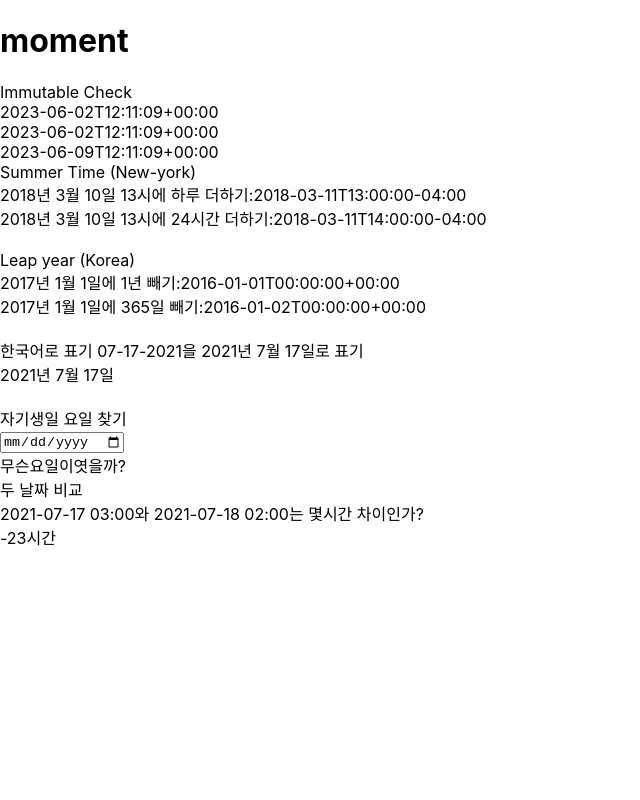
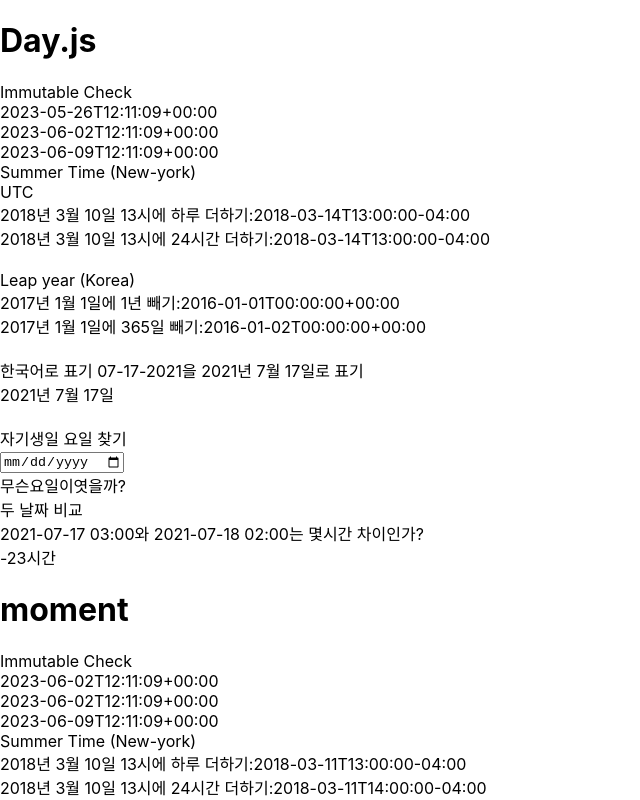
Before and after one commit to hykimyong/cra, a React (Create React App) app: page / in a window 1280 px wide. Shown: the top 800 px of the page, without its empty margins (0-640 px from the left). Built offline with nearby package versions, Linux system fonts and the light colour scheme; the HTML template or start-up script is replaced by a standard one.

Commit message:
dayjs
가볍고, 문서가 정갈하고, 간단한 기능 적용할때 좋다
타임존->plugin/timezone plugin/utc
format/비교 ->원하는 스타일로 표기가능
가벼움 -> tree shaking X

```diff
--- a/package.json
+++ b/package.json
@@ -9,6 +9,7 @@
     "@testing-library/jest-dom": "^5.16.5",
     "@testing-library/react": "^13.4.0",
     "@testing-library/user-event": "^13.5.0",
+    "dayjs": "^1.11.7",
     "moment": "^2.29.4",
     "moment-timezone": "^0.5.42",
     "react": "^18.2.0",
--- a/src/App.js
+++ b/src/App.js
@@ -1,5 +1,6 @@
 // import logo from './logo.svg';
 import './App.css';
+import DayjsExample from './components/Dayjs/DayjsExample';
 import MomentExample from './components/MomentExample/MomentExample';
 // import Example from './components/3-11.Portal/Example';
 // import Component from './components/3-14.PropTypes/Component';
@@ -23,6 +24,7 @@
 function App() {
   return (
     <>
+    <DayjsExample/>
     <MomentExample/>
     </>
   );
--- /dev/null
+++ b/src/components/Dayjs/DayjsExample.jsx
@@ -0,0 +1,69 @@
+import React, { useRef, useState } from 'react'
+import dayjs from 'dayjs';
+import 'dayjs/locale/ko';
+import utc from 'dayjs/plugin/utc';
+import timezone from 'dayjs/plugin/timezone';
+
+dayjs.locale('ko');
+dayjs.extend(utc);
+dayjs.extend(timezone);
+
+export default function DayjsExample() {
+    const dayjsDate = dayjs();
+    const newDayjstDate = dayjsDate.add(1,'week');
+    const cloneNewDayjsDate = newDayjstDate.clone().add(1,'week');
+
+    const [day, setDay] = useState("");
+    const birthDayRef = useRef(null);
+    const handleBirthDayChange = (event)=>{
+        setDay(dayjs(event.target.value,"YYYY-MM-DD").format("dddd"));
+    }
+
+  return (
+    <div>
+        <h1>Day.js</h1>
+        <div>Immutable Check</div>
+        <div>
+            {dayjsDate.format()}
+            <br></br>
+            {newDayjstDate.format()}
+            <br></br>
+            {cloneNewDayjsDate.format()}
+            <br></br>
+        </div>
+        <div>Summer Time (New-york)</div>
+        <div>{dayjs.tz.guess()}</div>
+        <div>
+            2018년 3월 10일 13시에 하루 더하기:
+            {dayjs.tz("2018-03-13 13:00:00",'America/New_York').add(1,"day").format()}
+        </div>
+        <div>
+            2018년 3월 10일 13시에 24시간 더하기:
+            {dayjs.tz("2018-03-13 13:00:00",'America/New_York').add(24,"hours").format()}
+        </div>
+        <br></br>
+        <div>Leap year (Korea)</div>
+        <div>
+            2017년 1월 1일에 1년 빼기:
+            {dayjs("2017-01-01").subtract(1,"year").format()}
+        </div>
+        <div>
+            2017년 1월 1일에 365일 빼기:
+            {dayjs("2017-01-01").subtract(365,"day").format()}
+        </div>
+        <br></br>
+        <div>한국어로 표기 07-17-2021을 2021년 7월 17일로 표기</div>
+        <div>{dayjs("07-17-2021").format("YYYY년 M월 DD일")}</div>
+        <br></br>
+        <div>자기생일 요일 찾기</div>
+        <div>
+            <input type="date" ref={birthDayRef} onChange={handleBirthDayChange}></input>
+            <div>무슨요일이엿을까?</div>
+            <div>{day}</div>
+        </div>
+        <div>두 날짜 비교</div>
+        <div>2021-07-17 03:00와 2021-07-18 02:00는 몇시간 차이인가?</div>
+        <div>{`${dayjs("2021-07-17 03:00").diff(dayjs("2021-07-18 02:00"), "hours")}시간`}</div>
+    </div>
+  )
+}
```
Also changed, not shown: 1 other file (tests, documents, lock files or other folders).
